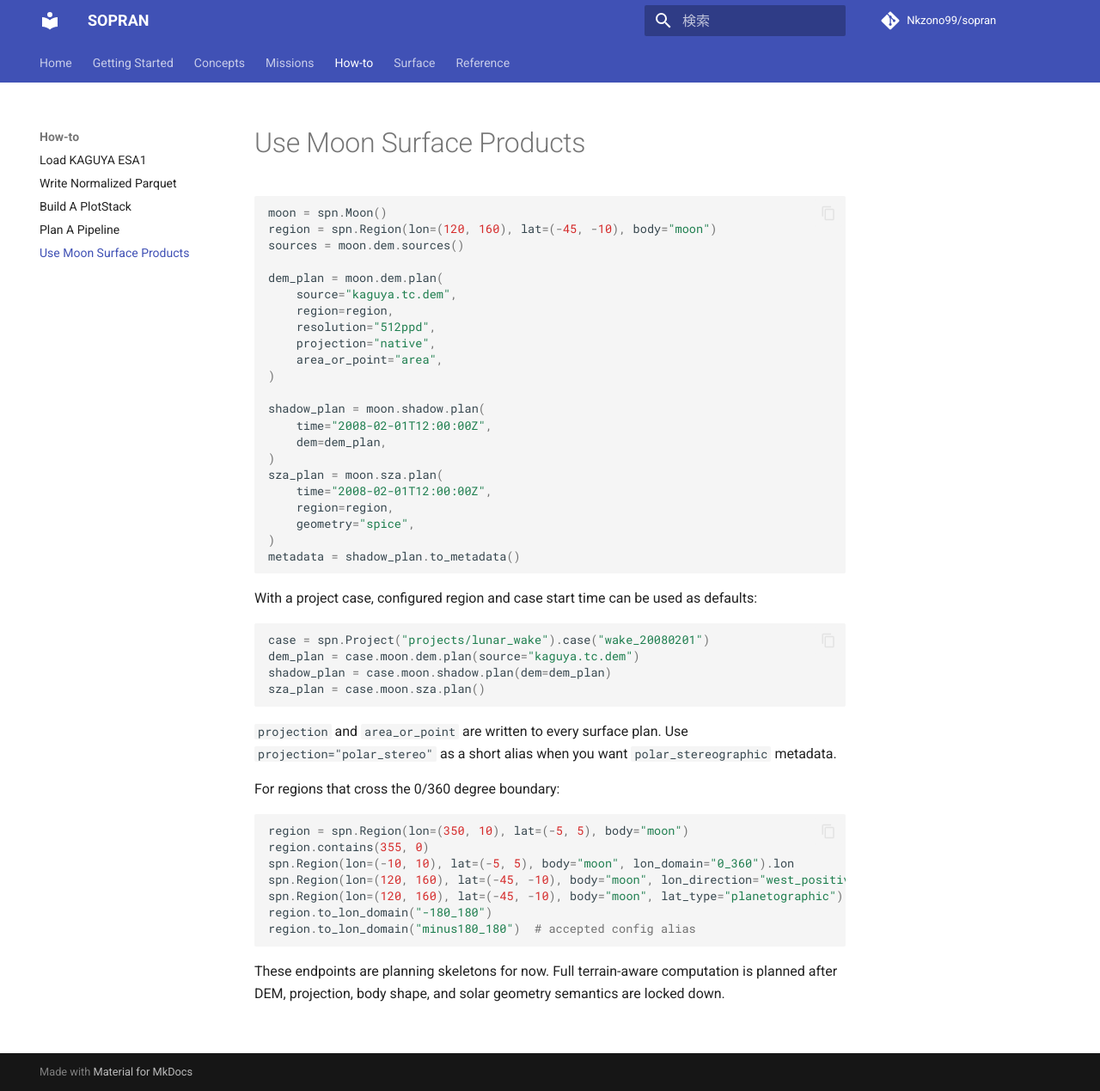
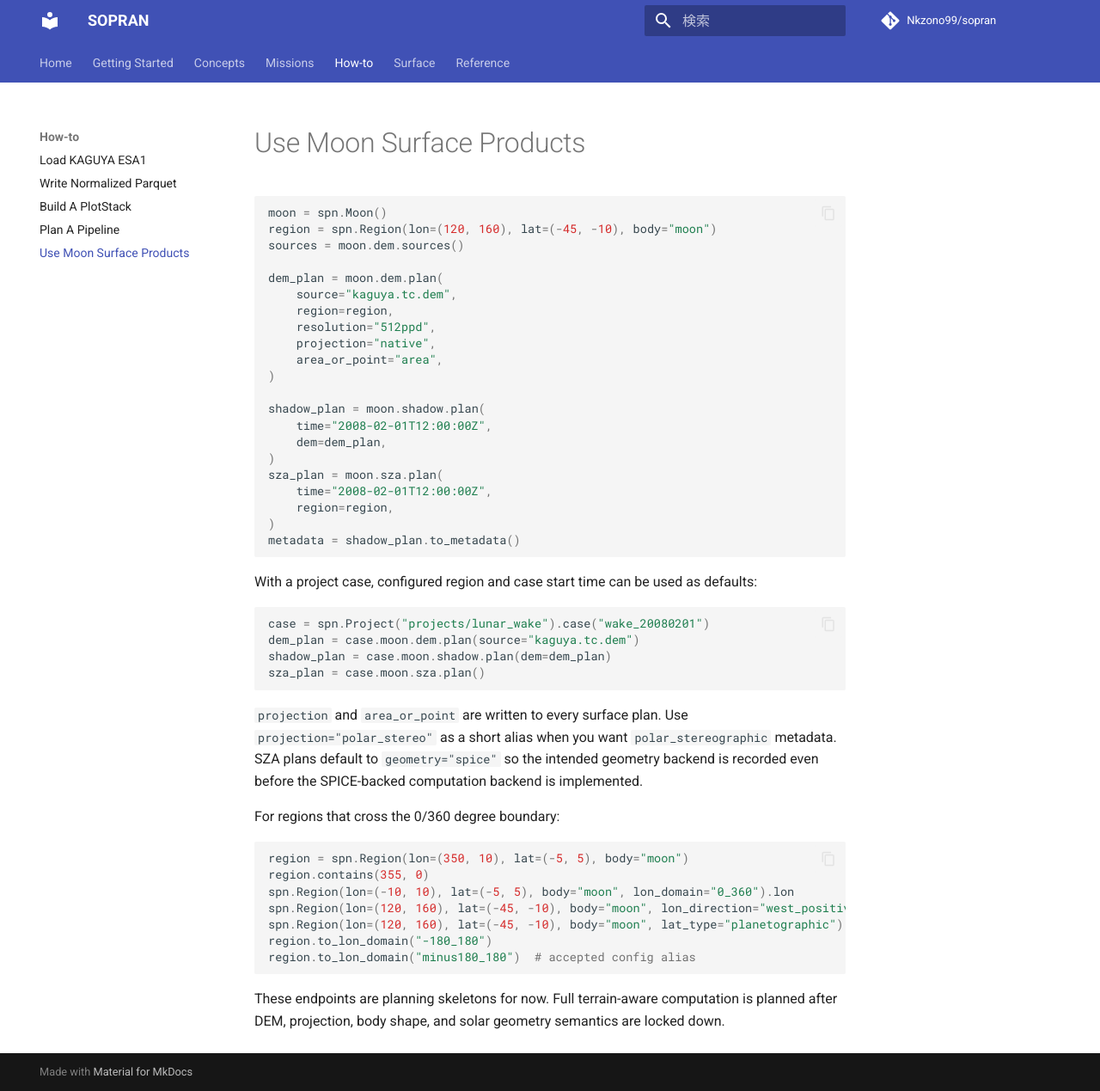
Before and after one commit to Nkzono99/sopran, an MkDocs documentation site: the page built from docs/how-to/moon-surface.md, in a window 1280 px wide and 1269 px high. Shown: the whole window at 86% size. Built offline with MkDocs 1.6.1 and Material for MkDocs 9.7.7, drawn with Linux system fonts in a browser that asks for light colours; comment, search, counter and statistics services are not loaded.

Commit message:
Default Moon SZA geometry to SPICE

````diff
--- a/docs/how-to/moon-surface.md
+++ b/docs/how-to/moon-surface.md
@@ -20,7 +20,6 @@ shadow_plan = moon.shadow.plan(
 sza_plan = moon.sza.plan(
     time="2008-02-01T12:00:00Z",
     region=region,
-    geometry="spice",
 )
 metadata = shadow_plan.to_metadata()
 ```
@@ -38,6 +37,8 @@ sza_plan = case.moon.sza.plan()
 `projection` and `area_or_point` are written to every surface plan. Use
 `projection="polar_stereo"` as a short alias when you want
 `polar_stereographic` metadata.
+SZA plans default to `geometry="spice"` so the intended geometry backend is
+recorded even before the SPICE-backed computation backend is implemented.
 
 For regions that cross the 0/360 degree boundary:
 
````
Also changed, not shown: SPEC.md (+3 -1 lines), docs/concepts/surface.md (+1 -2 lines), docs/surface/moon.md (+1 -1 lines), 3 other files.
